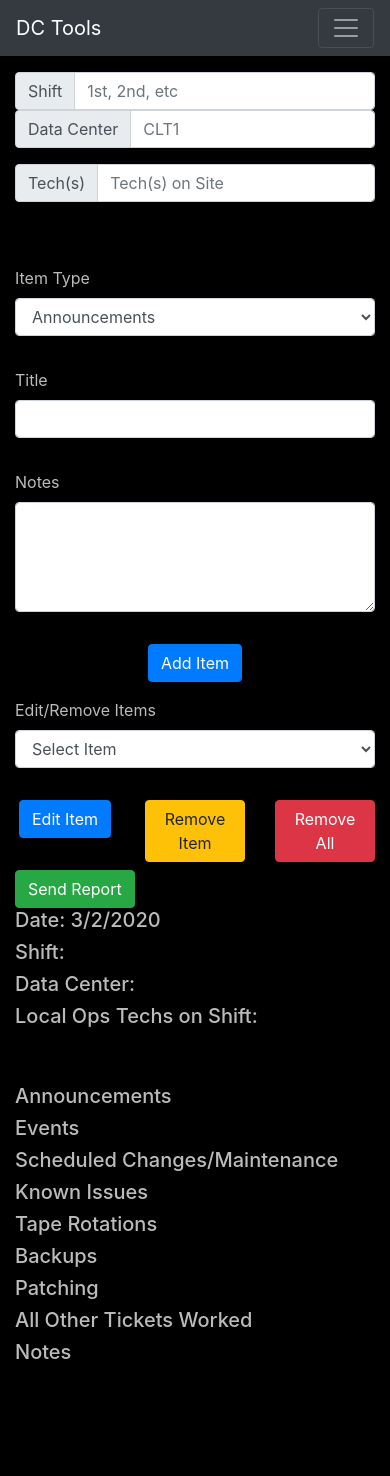
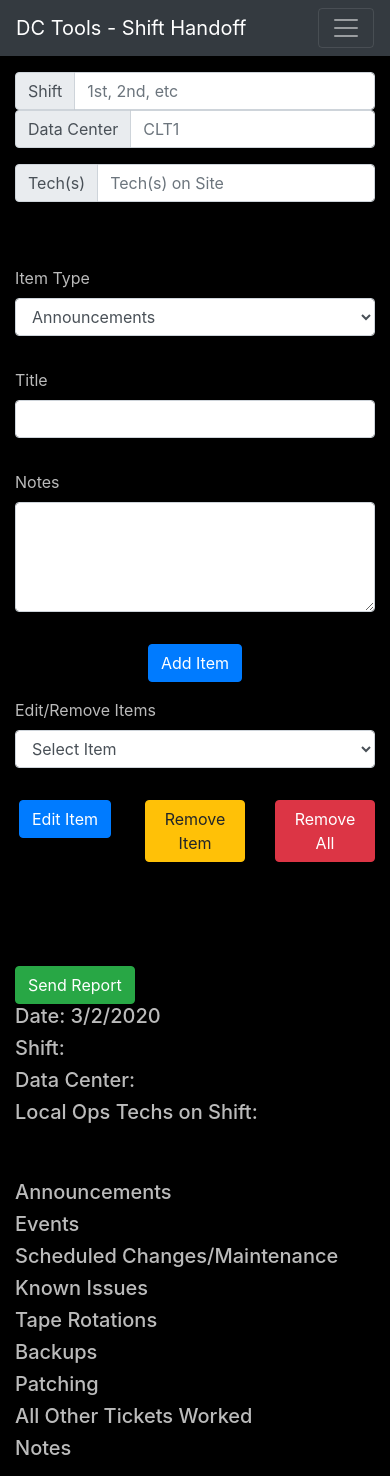
Before and after one commit to GregoryDesmarais/dcTools, a React (Create React App) app in the folder client/: page /handoff in a window 390 px wide. Before the commit the page ends 1380 px from the top, so only its background shows below. Built offline with nearby package versions, Linux system fonts and the light colour scheme.

Commit message:
Additional CSS for improved responsiveness - Brand will now show current tool in mobile views - Shift Handoff preview will now flex under the input section in mobile views

```diff
--- /dev/null
+++ b/client/src/components/NavBar/index.css
@@ -0,0 +1,5 @@
+@media (min-width: 992px) {
+    .loc {
+        display: none;
+    }
+}
--- a/client/src/components/NavBar/index.js
+++ b/client/src/components/NavBar/index.js
@@ -1,23 +1,41 @@
-import React from "react";
+import React, { Component } from "react";
 import Nav from 'react-bootstrap/Nav'
 import Navbar from "react-bootstrap/Navbar"
+import "./index.css"
 
-function NavBar(props) {
+class NavBar extends Component {
+
+    state = {
+        current: ""
+    }
+
+componentDidMount = () => {
+    this.setState({
+        current: document.querySelector(`[href="${this.props.path}"`).textContent
+    })
+}
+
+componentDidUpdate = (a,b) => {
+
+}
+
+    render() {
         return (
             <Navbar collapseOnSelect expand="lg" bg="dark" variant="dark">
-            <Navbar.Brand href='/'>DC Tools</Navbar.Brand>
+                <Navbar.Brand href='/'>DC Tools<span className="loc">{this.state.current.indexOf("DC Tools") > -1 ? "" : ` - ${this.state.current} `}</span></Navbar.Brand>
                 <Navbar.Toggle aria-controls="responsive-navbar-nav" />
                 <Navbar.Collapse id="responsive-navbar-nav">
                     <Nav className="mr-auto">
-                <Nav.Link href='/' className={props.path === "/" ? "active" : ""}>Home</Nav.Link>
-                <Nav.Link href='/handoff' className={props.path === "/handoff" ? "active" : ""}>Shift Handoff</Nav.Link>
-                <Nav.Link href='/amber' className={props.path === "/amber" ? "active" : ""}>Amber Lights</Nav.Link>
-                <Nav.Link href='/cardboard' className={props.path === "/cardboard" ? "active" : ""}>Cardboard Tool</Nav.Link>
-                <Nav.Link href='/users' className={props.path === "/users" ? "active" : ""}>Users</Nav.Link>
+                        {/* <Nav.Link href='/' className={this.props.path === "/" ? "active" : ""}>Home</Nav.Link> */}
+                        <Nav.Link href='/handoff' className={this.props.path === "/handoff" ? "active" : ""}>Shift Handoff</Nav.Link>
+                        <Nav.Link href='/amber' className={this.props.path === "/amber" ? "active" : ""}>Amber Lights</Nav.Link>
+                        <Nav.Link href='/cardboard' className={this.props.path === "/cardboard" ? "active" : ""}>Cardboard Tool</Nav.Link>
+                        <Nav.Link href='/users' className={this.props.path === "/users" ? "active" : ""}>Users</Nav.Link>
                     </Nav>
                 </Navbar.Collapse>
             </Navbar>
         );
     }
+}
 
 export default NavBar;
--- a/client/src/pages/Handoff/index.css
+++ b/client/src/pages/Handoff/index.css
@@ -6,3 +6,7 @@
 .hide {
     display: none;
 }
+
+.pb-6 {
+    padding-bottom: 6em!important;
+}
--- a/client/src/pages/Handoff/index.js
+++ b/client/src/pages/Handoff/index.js
@@ -120,7 +120,7 @@ class Handoff extends Component {
         return (<>
             <Container>
                 <Row>
-                    <Col>
+                    <Col lg={6} className="pb-6">
                         <Row>
                             <Col lg={6}>
                                 <InputGroup>
@@ -250,7 +250,7 @@ class Handoff extends Component {
                             </Row>
                             </Form>
                     </Col>
-                    <Col>
+                    <Col lg={6}>
                         <Template
                             names={this.state.names}
                             shift={this.state.shift}
```
Lines whose indentation alone changed are shown as unchanged.
